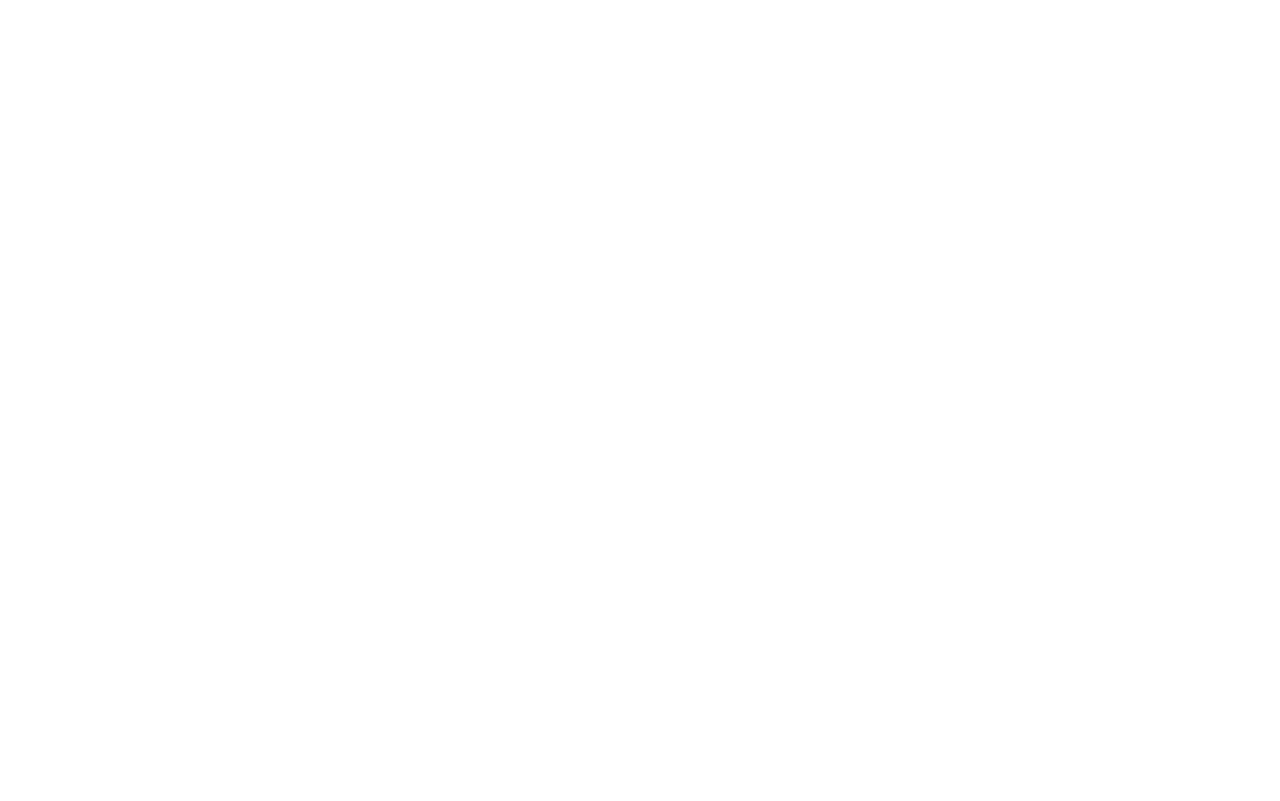
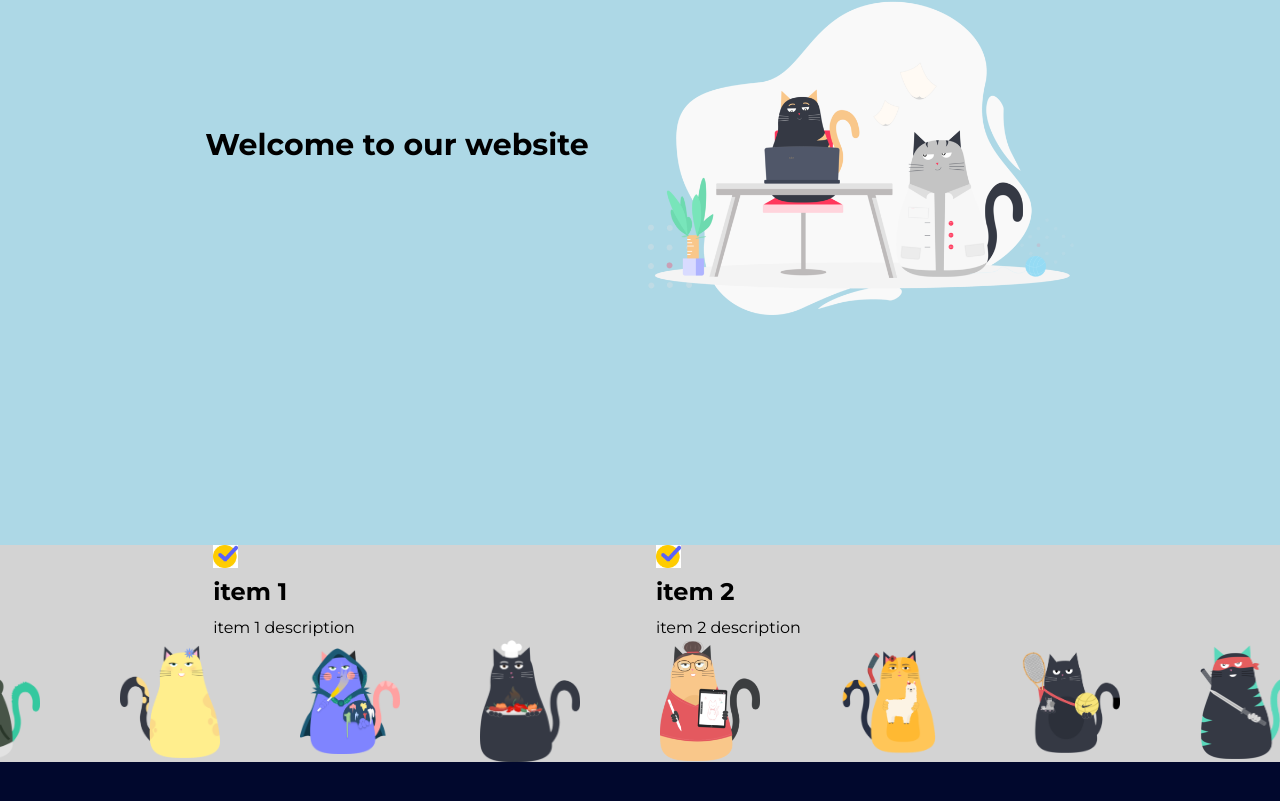
Before and after one commit to sinisa44/sinisa-miskovic-fatcat-task, a React (Vite) app: page /page-generator in a window 1280 px wide. Before the commit this address had no page. Shown: the part 335-1136 px from the top of the page. Before the commit the page ends 800 px from the top, so only its background shows below. Built offline with nearby package versions, Linux system fonts and the light colour scheme.

Commit message:
page generator finished

```diff
--- a/src/App.tsx
+++ b/src/App.tsx
@@ -10,6 +10,7 @@ import {
 import { Landing } from '@homework-task/components/landing/Landing';
 import Layout from '@homework-task/components/layout/Layout';
 import UserListPage from '@homework-task/pages/userList/UserList.page';
+import PageGenerator from './pages/pageGenerator/PageGenerator.page';
 
 const queryClient = new QueryClient();
 function App() {
@@ -21,6 +22,7 @@ function App() {
                         <Route index element={<Landing />} />
                         <Route path="/" element={<Landing />} />
                         <Route path="/user-list" element={<UserListPage />} />
+                        <Route path="/page-generator" element={<PageGenerator />} />
                     </Route>
                 </Routes>
             </main>
--- a/src/components/Layout.tsx
+++ b/src/components/Layout.tsx
@@ -6,5 +6,6 @@ type LayoutProps = {
     children: React.ReactNode;
 }
 export const Layout: React.FC<LayoutProps> = ({ children, background }) => {
-    return <section className={clsx('py-20', background)}>{children}</section>;
+    return <section className={clsx('py-20', background)}>
+        {children}</section>;
 };
--- /dev/null
+++ b/src/components/PageGenerator.tsx
@@ -0,0 +1,43 @@
+import React from 'react';
+import { Hero } from '@homework-task/components/Hero';
+import { ItemsShowcase } from '@homework-task/components/ItemsShowcase';
+import { TrustBar } from '@homework-task/components/TrustBar';
+interface ComponentProps {
+  type: string;
+  props: any;
+}
+
+interface SectionProps {
+  type: string;
+  props: any;
+  components: ComponentProps[];
+}
+
+interface PageGeneratorProps {
+  data: SectionProps[];
+}
+
+const PageGenerator: React.FC<PageGeneratorProps> = ({ data }) => {
+
+  return (
+    <div>
+      {data.map((section, index) => (
+        <div key={index} style={{ backgroundColor: section.props.backgroundColor }}>
+          {section.components.map((component, cIndex) => {
+            switch (component.type) {
+              case 'componentHero':
+                return <Hero key={cIndex} {...component.props} />;
+              case 'componentItemsShowcase':
+                return <ItemsShowcase key={cIndex} {...component.props} />;
+              case 'componentTrustBar':
+                return <TrustBar key={cIndex} {...component.props} />;
+              default:
+                return null;
+            }
+          })}
+        </div>
+      ))}
+    </div>
+  );
+}
+export default PageGenerator;
--- a/src/components/landing/Landing.tsx
+++ b/src/components/landing/Landing.tsx
@@ -29,7 +29,7 @@ const cards = [
         title: 'Create a Page Generator Component',
         text: 'Create a versatile React component for dynamic webpage construction, adapting to various layouts and components through received props.',
         link: vscodeProjectLink,
-        pageLink:'/'
+        pageLink:'/page-generator'
     },
 ];
 
--- /dev/null
+++ b/src/pages/pageGenerator/PageGenerator.page.tsx
@@ -0,0 +1,64 @@
+import React from 'react';
+
+import{ Layout} from '@homework-task/components/Layout';
+import { ItemsShowcase } from '@homework-task/components/ItemsShowcase';
+import { TrustBar } from '@homework-task/components/TrustBar';
+import { Hero } from '@homework-task/components/Hero';
+
+import PageGenerator from '@homework-task/components/PageGenerator';
+
+const PageGeneratorPage = () => {
+
+    const data = [
+        {
+          type: 'layoutSection',
+          props: { backgroundColor: 'lightblue' },
+          components: [
+            {
+              type: 'componentHero',
+              props: { title: 'Welcome to our website', image: '/media/hero.png' },
+            },
+          ],
+        },
+        {
+          type: 'layoutSection',
+          props: { backgroundColor: 'lightgray' },
+          components: [
+            {
+              type: 'componentItemsShowcase',
+              props: { items: [{
+                title:'item 1',
+                description:'item 1 description',
+
+              },
+            {
+              title:'item 2',
+              description:'item 2 description',
+            }] },
+            },
+            {
+              type: 'componentTrustBar',
+              props: { images: [
+                '/media/cats/cat_1.png',
+                '/media/cats/cat_2.png',
+                '/media/cats/cat_3.png',
+                '/media/cats/cat_4.png',
+                '/media/cats/cat_5.png',
+                '/media/cats/cat_6.png',
+                '/media/cats/cat_7.png',
+                '/media/cats/cat_8.png',
+                '/media/cats/cat_9.png',
+                '/media/cats/cat_10.png',
+              ] },
+            },
+          ],
+        },
+      ];
+    return <div>
+        <Layout background="bg-black">
+             <PageGenerator data={data} />
+        </Layout>
+    </div>;
+};
+
+export default PageGeneratorPage;
```
